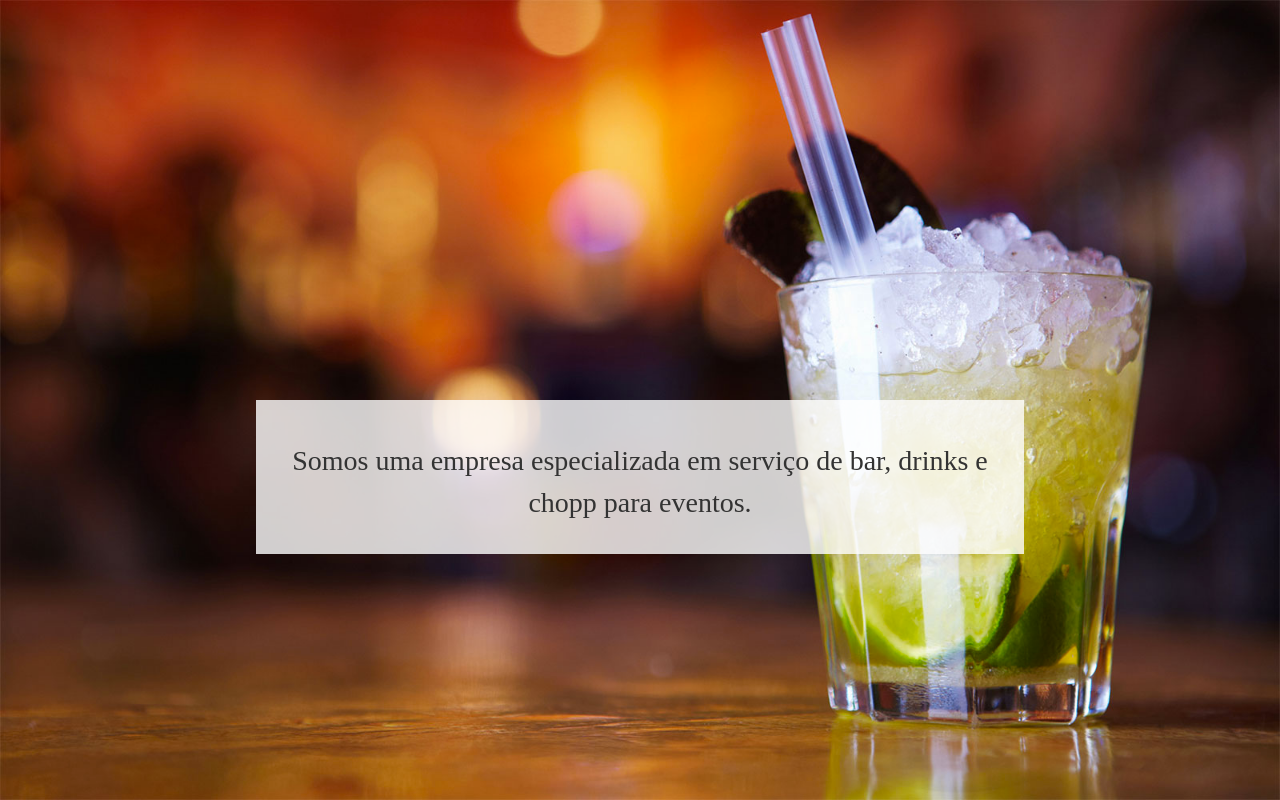
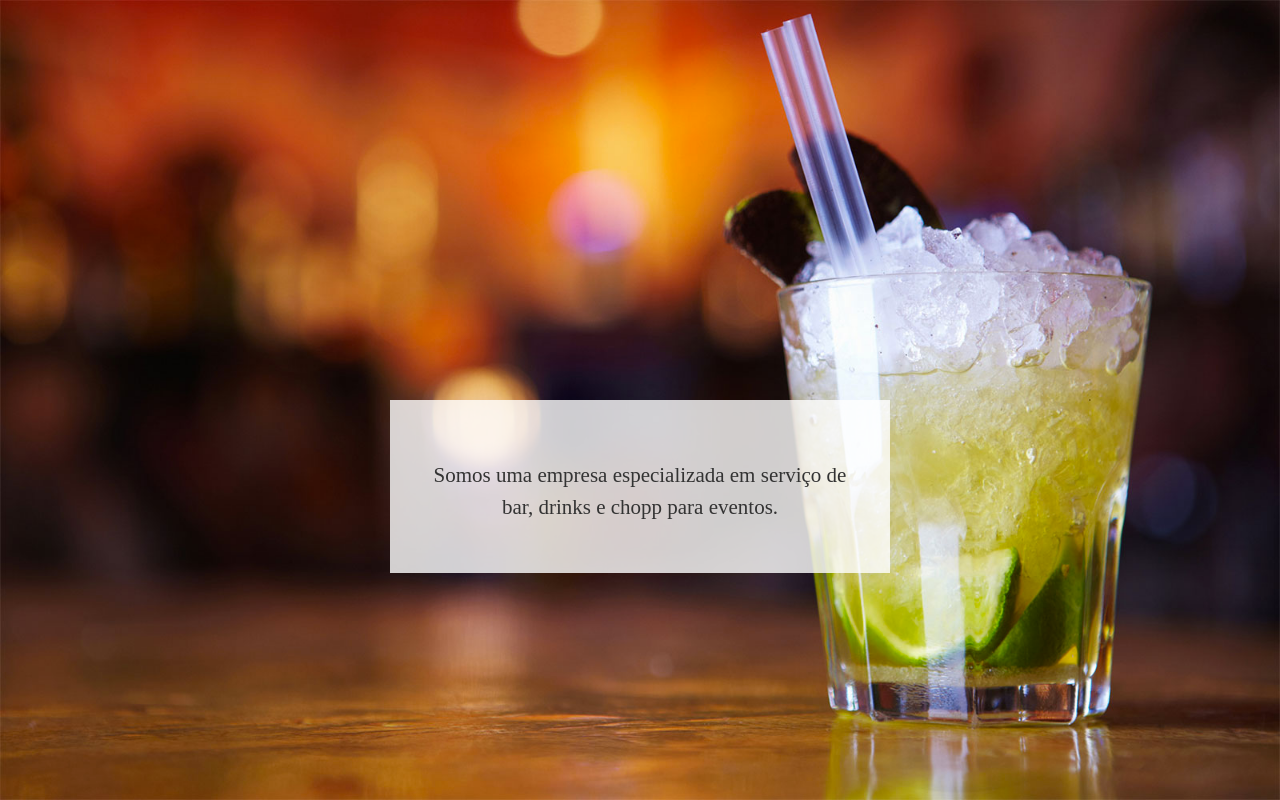
Before and after one commit to rodrigonerysilva/mint, a plain HTML site: page index.html in a window 1280 px wide. Drawn offline with Linux system fonts and the light colour scheme; a web font is replaced by a local one.

Commit message:
centering top

```diff
--- a/css/style.css
+++ b/css/style.css
@@ -4,19 +4,22 @@
 	width: 100%;
 }
 
+.wrapper {
+	display: flex;
+	justify-content: center;
+}
+
 .slideshow-box {
 	position: absolute;
-	padding: 20px;
+	padding: 40px;
 	background-color: rgba(255,255,255,0.8);
 	margin-top: 400px;
-	margin-left: 20%;
-	margin-right: 20%;
 	text-align: center;
-	max-width: 800px;
+	max-width: 500px;
 }
 
 h1 {
 	font-family: Adamina;
-	font-size: 2em;
+	font-size: 1.5em;
 	line-height: 1.5em;
 }
--- a/index.html
+++ b/index.html
@@ -17,8 +17,10 @@
 	<div class="slideshow">
 		<img src="images/bg-home.jpg">
 	</div>
-	<div class="slideshow-box">
-		<h1>Somos uma empresa especializada em serviço de bar, drinks e chopp para eventos.</h1>
+	<div class="wrapper">
+		<div class="slideshow-box">
+			<h1>Somos uma empresa especializada em serviço de bar, drinks e chopp para eventos.</h1>
+		</div>
 	</div>
 
 </body>
```
